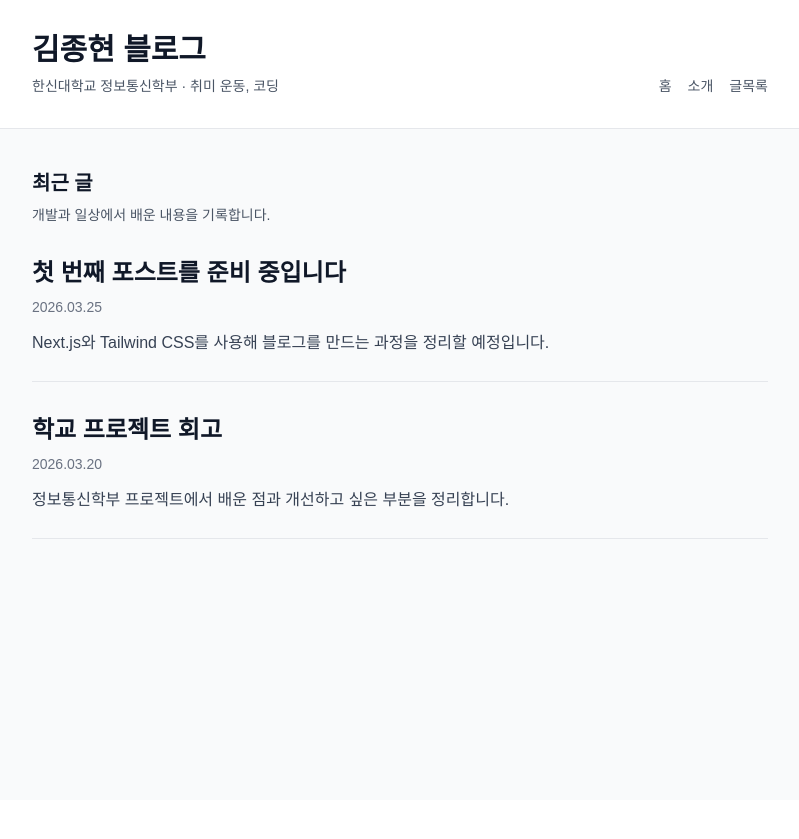
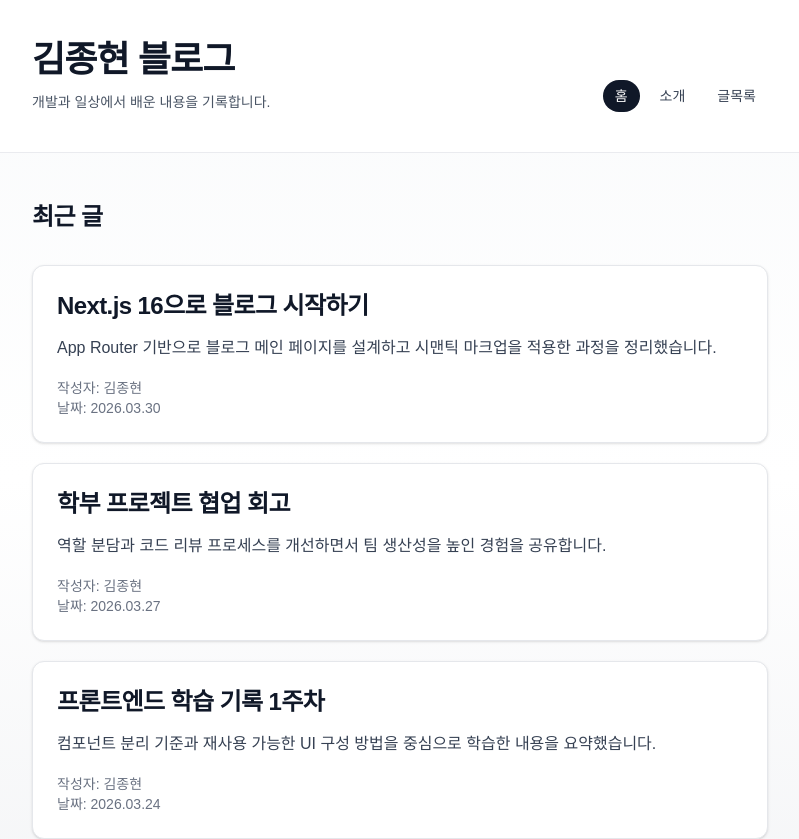
Before and after one commit to KimJongHyun2/my-first-web, a Next.js app: page / in a window 1280 px wide. Shown: the top 839 px of the page, without its empty margins (240-1039 px from the left). Before the commit the page ends 800 px from the top, so only its background shows below. Built offline with nearby package versions, Linux system fonts and the light colour scheme.

Commit message:
feat: 블로그 카드 스타일링

```diff
--- a/app/page.tsx
+++ b/app/page.tsx
@@ -1,46 +1,60 @@
 export default function Home() {
   return (
-    <main className="min-h-screen bg-gray-50 text-gray-900">
-      <header className="border-b border-gray-200 bg-white">
-        <div className="mx-auto flex w-full max-w-3xl items-end justify-between px-4 py-8">
+    <div className="min-h-screen bg-gradient-to-b from-gray-50 via-white to-gray-100 text-gray-900">
+      <header className="border-b border-gray-200/80 bg-white/90 backdrop-blur">
+        <div className="mx-auto flex w-full max-w-3xl flex-col gap-6 px-4 py-10 sm:flex-row sm:items-end sm:justify-between">
           <div>
-            <h1 className="text-3xl font-bold">김종현 블로그</h1>
-            <p className="mt-2 text-sm text-gray-600">한신대학교 정보통신학부 · 취미 운동, 코딩</p>
+            <h1 className="text-3xl font-bold tracking-tight sm:text-4xl">김종현 블로그</h1>
+            <p className="mt-3 text-sm text-gray-600">개발과 일상에서 배운 내용을 기록합니다.</p>
           </div>
-          <nav className="text-sm text-gray-600">
-            <ul className="flex gap-4">
-              <li>홈</li>
-              <li>소개</li>
-              <li>글목록</li>
+          <nav aria-label="주요 메뉴" className="text-sm font-medium text-gray-700">
+            <ul className="flex gap-2">
+              <li className="rounded-full bg-gray-900 px-3 py-1.5 text-white">홈</li>
+              <li className="rounded-full px-3 py-1.5 transition hover:bg-gray-100">소개</li>
+              <li className="rounded-full px-3 py-1.5 transition hover:bg-gray-100">글목록</li>
             </ul>
           </nav>
         </div>
       </header>
 
-      <section className="mx-auto w-full max-w-3xl px-4 py-10">
-        <div className="mb-8">
-          <h2 className="text-xl font-semibold">최근 글</h2>
-          <p className="mt-2 text-sm text-gray-600">개발과 일상에서 배운 내용을 기록합니다.</p>
-        </div>
+      <main className="mx-auto w-full max-w-3xl px-4 py-12">
+        <h2 className="text-xl font-semibold tracking-tight sm:text-2xl">최근 글</h2>
 
-        <div className="space-y-8">
-          <article className="border-b border-gray-200 pb-6">
-            <h3 className="text-2xl font-semibold">첫 번째 포스트를 준비 중입니다</h3>
-            <p className="mt-2 text-sm text-gray-500">2026.03.25</p>
+        <div className="mt-8 space-y-5">
+          <article className="rounded-xl border border-gray-200 bg-white p-6 shadow-sm transition hover:-translate-y-0.5 hover:shadow-md">
+            <h3 className="text-2xl font-semibold tracking-tight">Next.js 16으로 블로그 시작하기</h3>
             <p className="mt-3 leading-7 text-gray-700">
-              Next.js와 Tailwind CSS를 사용해 블로그를 만드는 과정을 정리할 예정입니다.
+              App Router 기반으로 블로그 메인 페이지를 설계하고 시맨틱 마크업을 적용한 과정을 정리했습니다.
             </p>
+            <p className="mt-4 text-sm text-gray-500">작성자: 김종현</p>
+            <p className="text-sm text-gray-500">날짜: 2026.03.30</p>
           </article>
 
-          <article className="border-b border-gray-200 pb-6">
-            <h3 className="text-2xl font-semibold">학교 프로젝트 회고</h3>
-            <p className="mt-2 text-sm text-gray-500">2026.03.20</p>
+          <article className="rounded-xl border border-gray-200 bg-white p-6 shadow-sm transition hover:-translate-y-0.5 hover:shadow-md">
+            <h3 className="text-2xl font-semibold tracking-tight">학부 프로젝트 협업 회고</h3>
             <p className="mt-3 leading-7 text-gray-700">
-              정보통신학부 프로젝트에서 배운 점과 개선하고 싶은 부분을 정리합니다.
+              역할 분담과 코드 리뷰 프로세스를 개선하면서 팀 생산성을 높인 경험을 공유합니다.
             </p>
+            <p className="mt-4 text-sm text-gray-500">작성자: 김종현</p>
+            <p className="text-sm text-gray-500">날짜: 2026.03.27</p>
+          </article>
+
+          <article className="rounded-xl border border-gray-200 bg-white p-6 shadow-sm transition hover:-translate-y-0.5 hover:shadow-md">
+            <h3 className="text-2xl font-semibold tracking-tight">프론트엔드 학습 기록 1주차</h3>
+            <p className="mt-3 leading-7 text-gray-700">
+              컴포넌트 분리 기준과 재사용 가능한 UI 구성 방법을 중심으로 학습한 내용을 요약했습니다.
+            </p>
+            <p className="mt-4 text-sm text-gray-500">작성자: 김종현</p>
+            <p className="text-sm text-gray-500">날짜: 2026.03.24</p>
           </article>
         </div>
-      </section>
-    </main>
+      </main>
+
+      <footer className="border-t border-gray-200/80 bg-white/70">
+        <div className="mx-auto w-full max-w-3xl px-4 py-6 text-sm text-gray-600">
+          <p>© 2026 김종현 블로그. All rights reserved.</p>
+        </div>
+      </footer>
+    </div>
   );
 }
--- /dev/null
+++ b/intro.html
@@ -0,0 +1,11 @@
+<!DOCTYPE html>
+<html lang="ko">
+<head>
+    <meta charset="UTF-8">
+    <meta name="viewport" content="width=device-width, initial-scale=1.0">
+    <title>Document</title>
+</head>
+<body>
+
+</body>
+</html>
```
Also changed, not shown: 1 other file (tests, documents, lock files or other folders).
